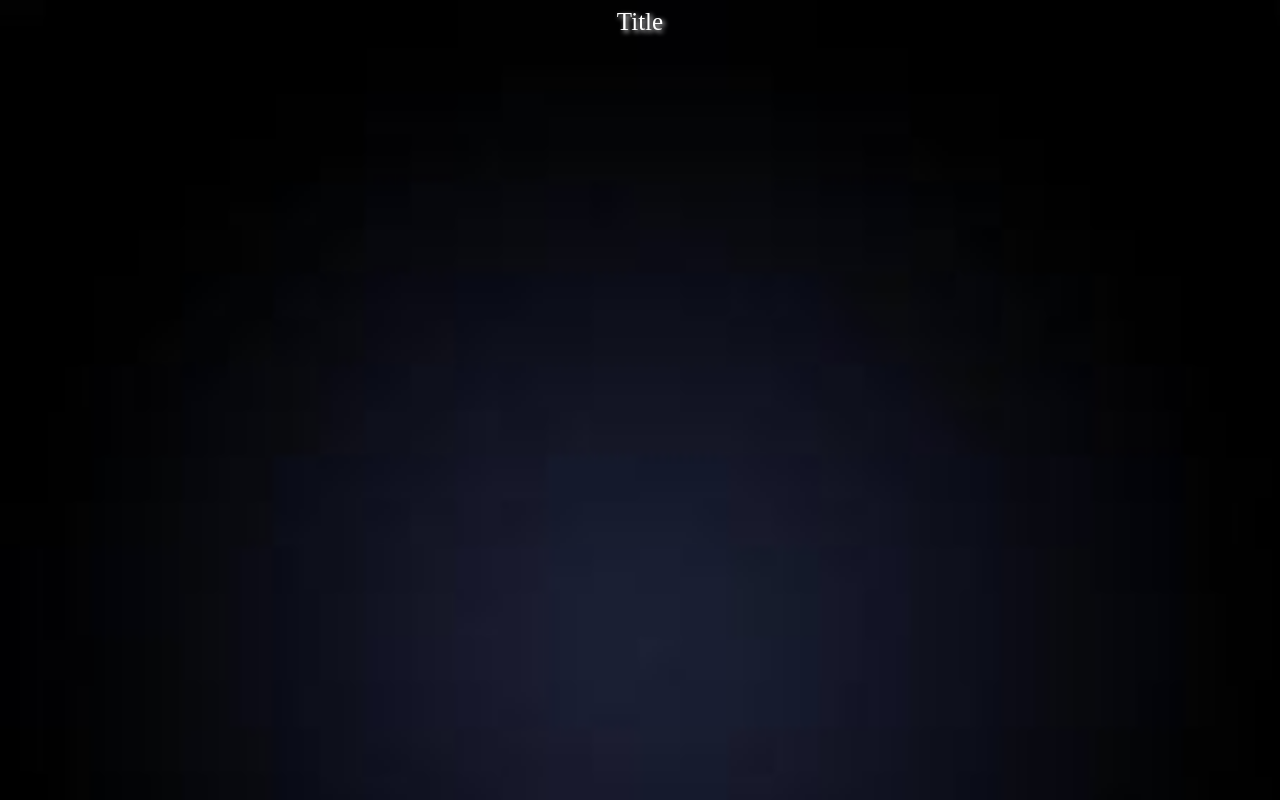
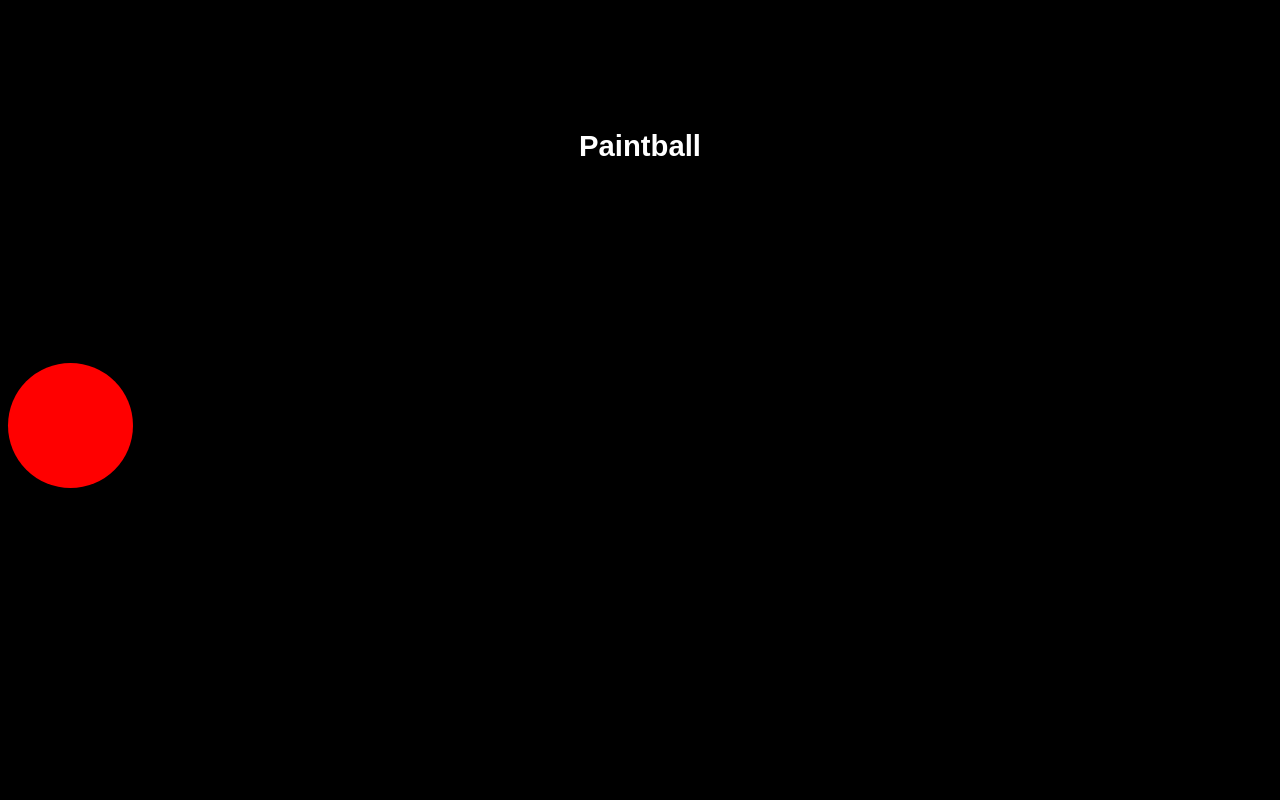
Before and after one commit to davidx4697/css3-project, a plain HTML site: page index.html in a window 1280 px wide. Drawn offline with Linux system fonts and the light colour scheme.

Commit message:
added red paintball need to fix animation

```diff
--- a/index.html
+++ b/index.html
@@ -1,15 +1,18 @@
 <!DOCTYPE html>
 <html>
-  <head>
+
+<head>
     <meta charset="UTF-8">
     <title>Website</title>
-  <link rel="stylesheet" href="style.css" type="text/css">
-  </head>
-  <body>
+    <link rel="stylesheet" href="style.css" type="text/css">
+</head>
 
-  <header> Title</header>
- <content>
+<body>
+    <header> <h3>Paintball</h3></header>
+    <content>
+        <div id="circle1" class="circle"> </div>
+    </content>
 
- </content>
-  </body>
+</body>
+
 </html>
--- a/style.css
+++ b/style.css
@@ -1,16 +1,40 @@
 header {
-  text-align:center;
- font-size:25px;
+    text-align: center;
+    font-size: 25px;
+}
+body {
+    color:white;
+    background:black;
+}
 
+h3 {
+    font-family: 'Cabin', sans-serif;
+    margin-top:130px;
+    text-align: center;
+    color: white;
+  /* text-shadow: 2px 2px 2px white; */
 }
-body{
-background-image:url(images.jpeg);
-background-repeat: no-repeat;
-background-size:cover;
+
+.circle {
+    border-radius: 50%;
 
 }
 
-h1,body{
-    color:white;
-    text-shadow:2px 2px  5px white;
+#circle1 {
+    height: 125px;
+    width: 125px;
+    background: red;
+    margin-top: 200px;
+    animation-name: redpaintball;
+    animation-duration: 4s;
+    animation-iteration-count: 1;
 }
+
+@keyframes redpaintball {
+    to {
+        left: 0%;
+    }
+    from {
+        left: 100%;
+    }
+}
```
